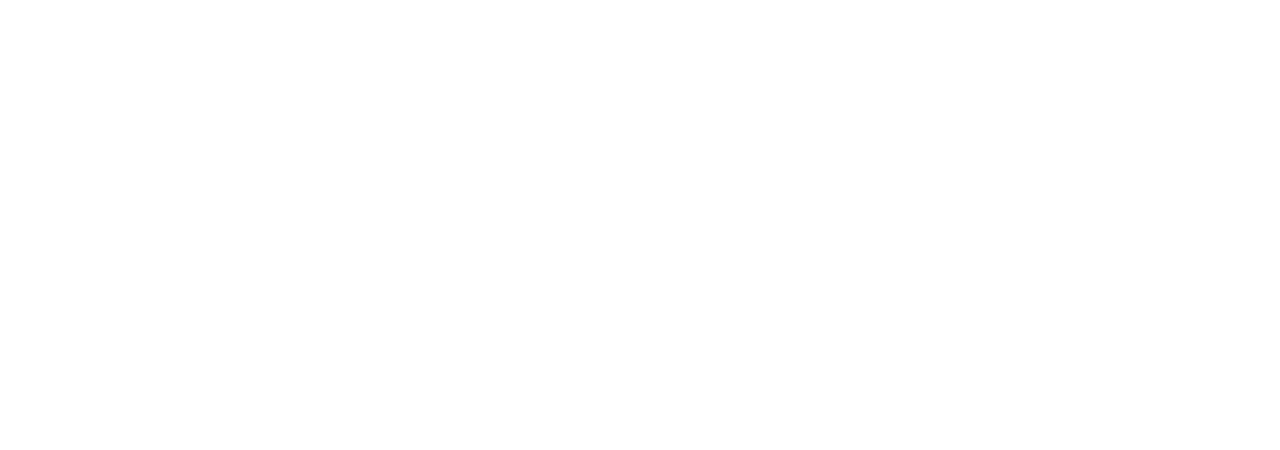
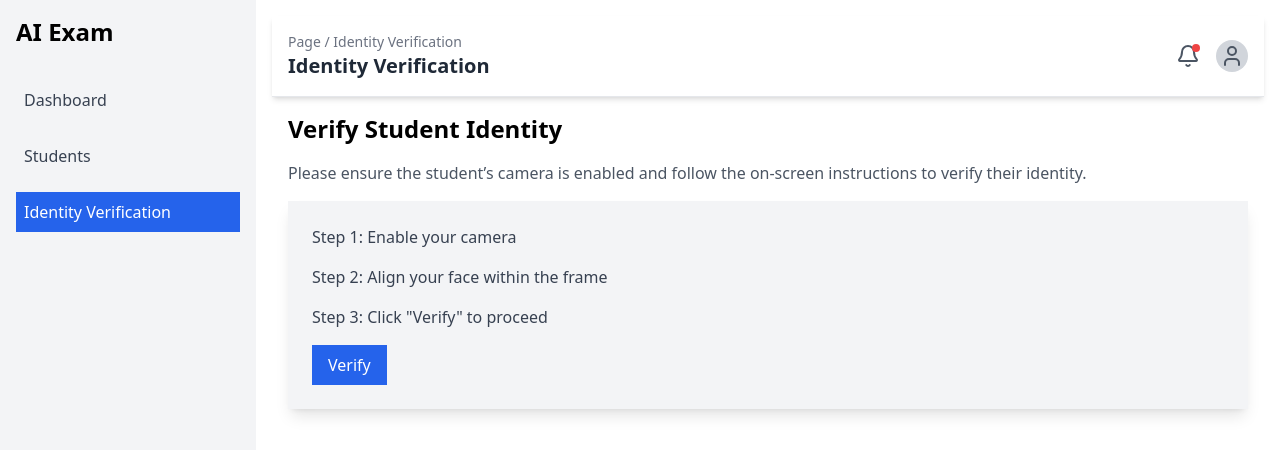
Before and after one commit to abdulrahmanRadan/proctoreye-frontend, a React (Vite) app: page /identity-verification in a window 1280 px wide. Before the commit this address had no page. Shown: the top 450 px of the page. Built offline with nearby package versions, Linux system fonts and the light colour scheme.

Commit message:
Add identity verification to identify the student's identity

```diff
--- a/src/App.tsx
+++ b/src/App.tsx
@@ -3,6 +3,7 @@
 import Layout from "./Layout";
 import Dashboard from "./pages/Dashboard";
 import Students from "./pages/Students";
+import IdentityVerification from "./pages/IdentityVerification";
 
 const App: React.FC = () => {
   return (
@@ -10,6 +11,10 @@
       <Route path="/" element={<Layout />}>
         <Route index element={<Dashboard />} />
         <Route path="students" element={<Students />} />
+        <Route
+          path="identity-verification"
+          element={<IdentityVerification />}
+        />
       </Route>
     </Routes>
   );
--- a/src/components/Sidebar.tsx
+++ b/src/components/Sidebar.tsx
@@ -1,26 +1,41 @@
 import React from "react";
+import { NavLink } from "react-router-dom";
 
 const Sidebar: React.FC = () => {
   return (
-    <aside className="w-64 h-screen bg-gray-800 text-white">
-      <div className="p-4 font-bold text-xl border-b border-gray-700">
-        ProctorEye
-      </div>
-      <nav className="p-4">
-        <ul className="space-y-2">
-          <li className="hover:bg-gray-700 p-2 rounded">
-            <a href="/">Dashboard</a>
-          </li>
-          <li className="hover:bg-gray-700 p-2 rounded">
-            <a href="/students">Student</a>
-          </li>
-          <li className="hover:bg-gray-700 p-2 rounded">
-            <a href="#">Exams</a>
-          </li>
-          <li className="hover:bg-gray-700 p-2 rounded">
-            <a href="#">Settings</a>
-          </li>
-        </ul>
+    <aside className="w-64 bg-gray-100 p-4 h-screen">
+      <div className="text-2xl font-bold mb-8">AI Exam</div>
+      <nav className="space-y-4">
+        <NavLink
+          to="/"
+          className={({ isActive }) =>
+            `block p-2 rounded-lg ${
+              isActive ? "bg-blue-600 text-white" : "text-gray-700"
+            }`
+          }
+        >
+          Dashboard
+        </NavLink>
+        <NavLink
+          to="/students"
+          className={({ isActive }) =>
+            `block p-2 rounded-lg ${
+              isActive ? "bg-blue-600 text-white" : "text-gray-700"
+            }`
+          }
+        >
+          Students
+        </NavLink>
+        <NavLink
+          to="/identity-verification"
+          className={({ isActive }) =>
+            `block p-2 rounded-lg ${
+              isActive ? "bg-blue-600 text-white" : "text-gray-700"
+            }`
+          }
+        >
+          Identity Verification
+        </NavLink>
       </nav>
     </aside>
   );
--- /dev/null
+++ b/src/pages/IdentityVerification.tsx
@@ -0,0 +1,33 @@
+import Header from "../components/Header";
+
+const IdentityVerification: React.FC = () => {
+  return (
+    <div className="flex flex-col">
+      {/* Header */}
+      <Header page="Identity Verification" />
+
+      <div className="p-4">
+        <h2 className="text-2xl font-bold mb-4">Verify Student Identity</h2>
+        <p className="text-gray-600 mb-4">
+          Please ensure the student’s camera is enabled and follow the on-screen
+          instructions to verify their identity.
+        </p>
+
+        <div className="bg-gray-100 p-6 rounded-lg shadow-lg">
+          <p className="text-gray-700 mb-4">Step 1: Enable your camera</p>
+          <p className="text-gray-700 mb-4">
+            Step 2: Align your face within the frame
+          </p>
+          <p className="text-gray-700 mb-4">
+            Step 3: Click "Verify" to proceed
+          </p>
+          <button className="px-4 py-2 bg-blue-600 text-white rounded-lg hover:bg-blue-700">
+            Verify
+          </button>
+        </div>
+      </div>
+    </div>
+  );
+};
+
+export default IdentityVerification;
--- a/src/pages/Students.tsx
+++ b/src/pages/Students.tsx
@@ -4,7 +4,6 @@
   return (
     <div>
       <Header page="Student" />
-
       <div className="p-4">
         <h2>Welcome to the Students</h2>
       </div>
```
